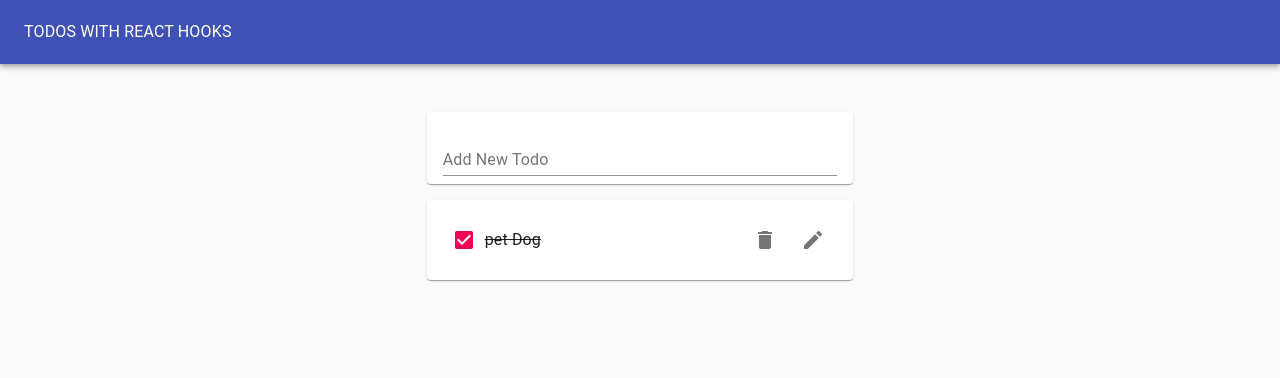
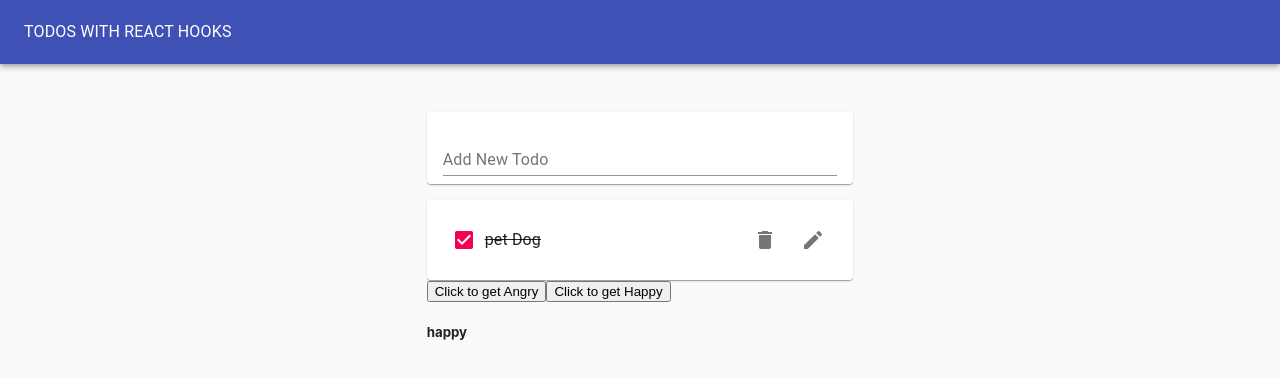
Before and after one commit to Cuthbert20/Task-Form-With-Hooks, a React (Create React App) app: page / in a window 1280 px wide. Shown: the top 378 px of the page. Built offline with nearby package versions, Linux system fonts and the light colour scheme.

Commit message:
one more example of custom hook to set state on to localStorage

```diff
--- a/src/Components/TodoApp.js
+++ b/src/Components/TodoApp.js
@@ -1,7 +1,8 @@
-import React, { useEffect } from "react";
+import React from "react";
 import useTodoState from "../hooks/useTodoState";
 import TodoList from "./TodoList";
 import TodoForm from "./TodoForm";
+import useLocalStorageState from "../hooks/useLocalStorageState";
 import Typography from "@material-ui/core/Typography";
 import Paper from "@material-ui/core/Paper";
 import AppBar from "@material-ui/core/AppBar";
@@ -15,7 +16,8 @@ export default function TodoApp() {
   const { todos, addTodo, removeTodo, toggleTodo, editTodo } = useTodoState(
     initialTodos
   );
-
+  const [mood, setMood] = useLocalStorageState("mood", "happy");
+  console.log(mood);
   // useEffect(() => {
   //   //sync todos to local storage so we can save new Todos
   //   //we have to save the todos as a string, if we just saved them as an object we would get an error.
@@ -46,6 +48,9 @@ export default function TodoApp() {
             editTodo={editTodo}
             todos={todos}
           />
+          <button onClick={() => setMood("Angry")}>Click to get Angry</button>
+          <button onClick={() => setMood("Happy")}>Click to get Happy</button>
+          <h5>{mood}</h5>
         </Grid>
       </Grid>
     </Paper>
--- a/src/hooks/useLocalStorageState.js
+++ b/src/hooks/useLocalStorageState.js
@@ -23,7 +23,7 @@ function UseLocalStorageState(key, defaultVal) {
   // use useEffect to update local storage whenever that piece of storage when state changes
   useEffect(() => {
     window.localStorage.setItem(key, JSON.stringify(state));
-  }, [key, state]);
+  }, [state]);
   return [state, setState];
 }
 //example of useing useLocalStorageState--
```
